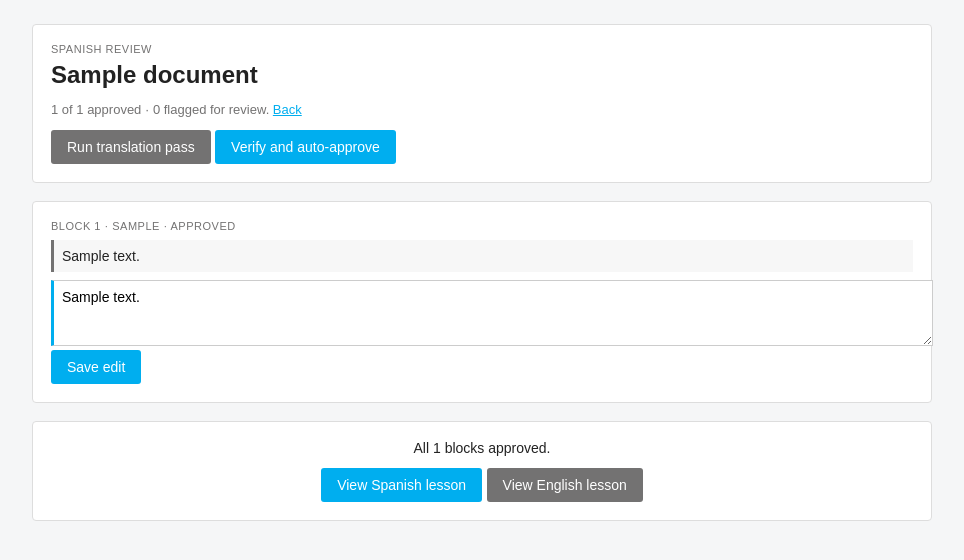
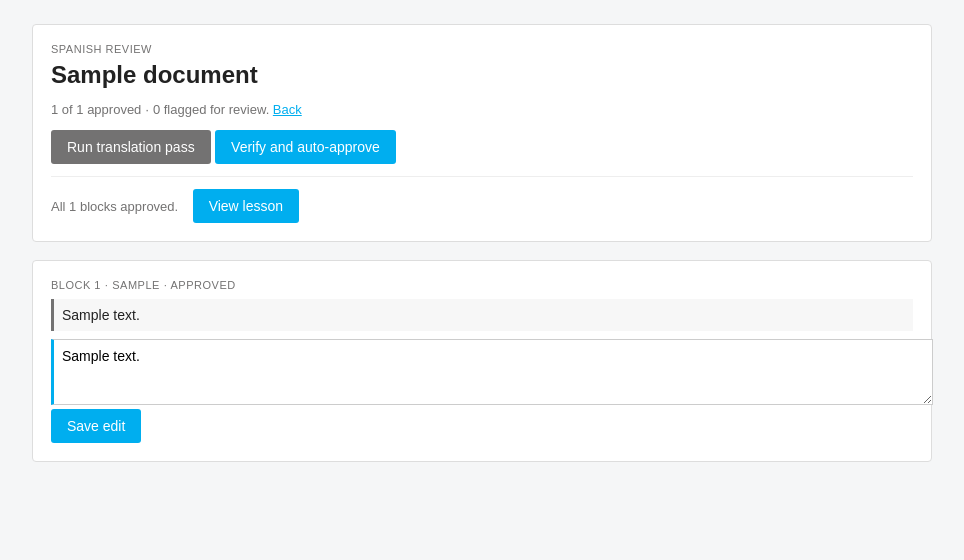
Before and after one commit to jKeonaona/lessonforge, a Flask app: page /document/1/spanish in a window 1280 px wide. Shown: the part 49-609 px from the top of the page, without its empty margins (158-1122 px from the left). Run offline with Flask 3, Linux system fonts and the light colour scheme; tables that the repository leaves empty hold one stand-in row (values such as "Sample post").

Commit message:
Move completion action to top card, single View lesson button

```diff
--- a/templates/translate.html
+++ b/templates/translate.html
@@ -16,6 +16,15 @@
         style="display:inline">
     <button type="submit">Verify and auto-approve</button>
   </form>
+  {% if approved == total %}
+  <div style="margin-top:12px;padding-top:12px;
+              border-top:1px solid #eee">
+    <span style="font-size:13px;color:#737272;margin-right:10px">
+      All {{ total }} blocks approved.</span>
+    <a href="{{ url_for('lesson', doc_id=doc.id, lang='es') }}">
+      <button type="button">View lesson</button></a>
+  </div>
+  {% endif %}
 </div>
 
 {% if flagged %}
@@ -64,20 +73,4 @@
   {% endif %}
 </div>
 {% endfor %}
-
-<div class="card" style="text-align:center">
-  {% if approved == total %}
-    <p style="font-size:14px;margin:0 0 12px">
-      All {{ total }} blocks approved.</p>
-    <a href="{{ url_for('lesson', doc_id=doc.id, lang='es') }}">
-      <button type="button">View Spanish lesson</button></a>
-    <a href="{{ url_for('lesson', doc_id=doc.id) }}">
-      <button type="button" style="background:#737272">View English lesson</button></a>
-  {% else %}
-    <p style="font-size:14px;color:#737272;margin:0 0 12px">
-      {{ total - approved }} blocks still need approval.</p>
-    <a href="{{ url_for('document', doc_id=doc.id) }}">
-      <button type="button" style="background:#737272">Back to document</button></a>
-  {% endif %}
-</div>
 {% endblock %}
```
